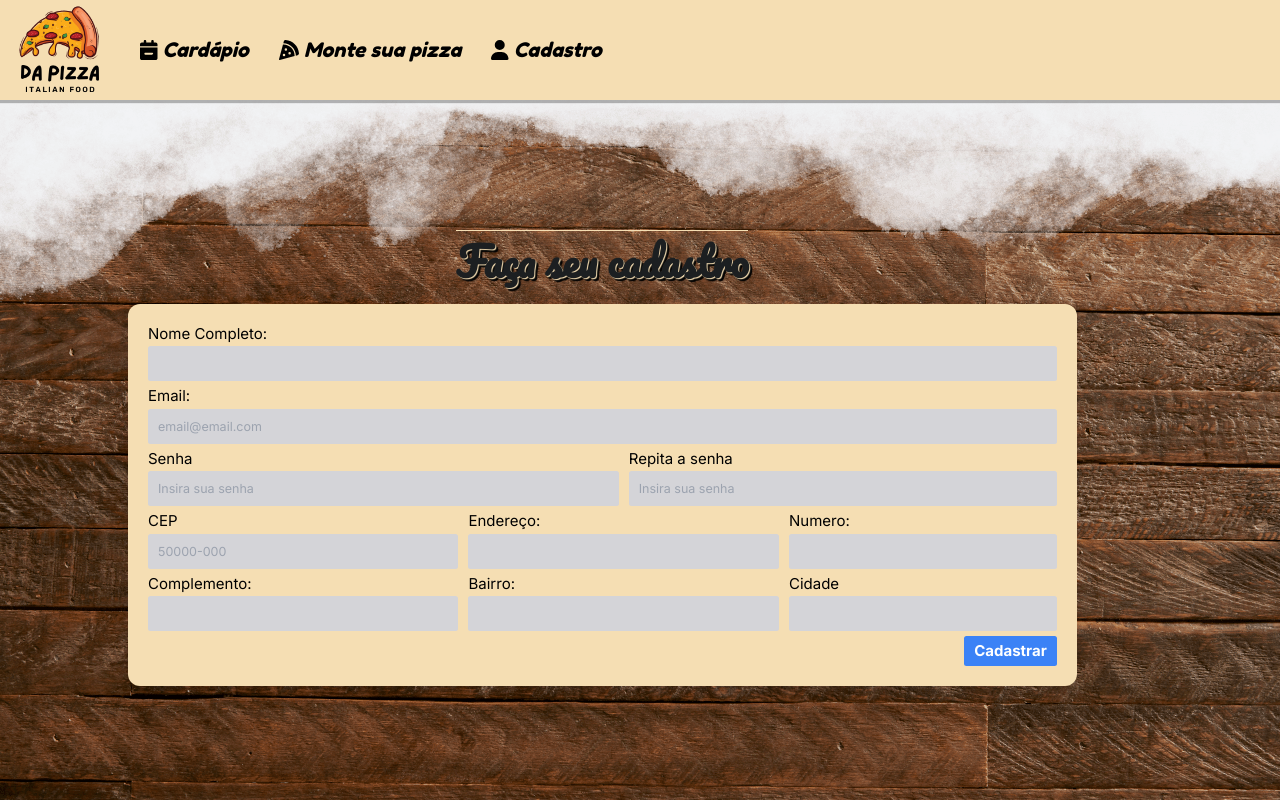
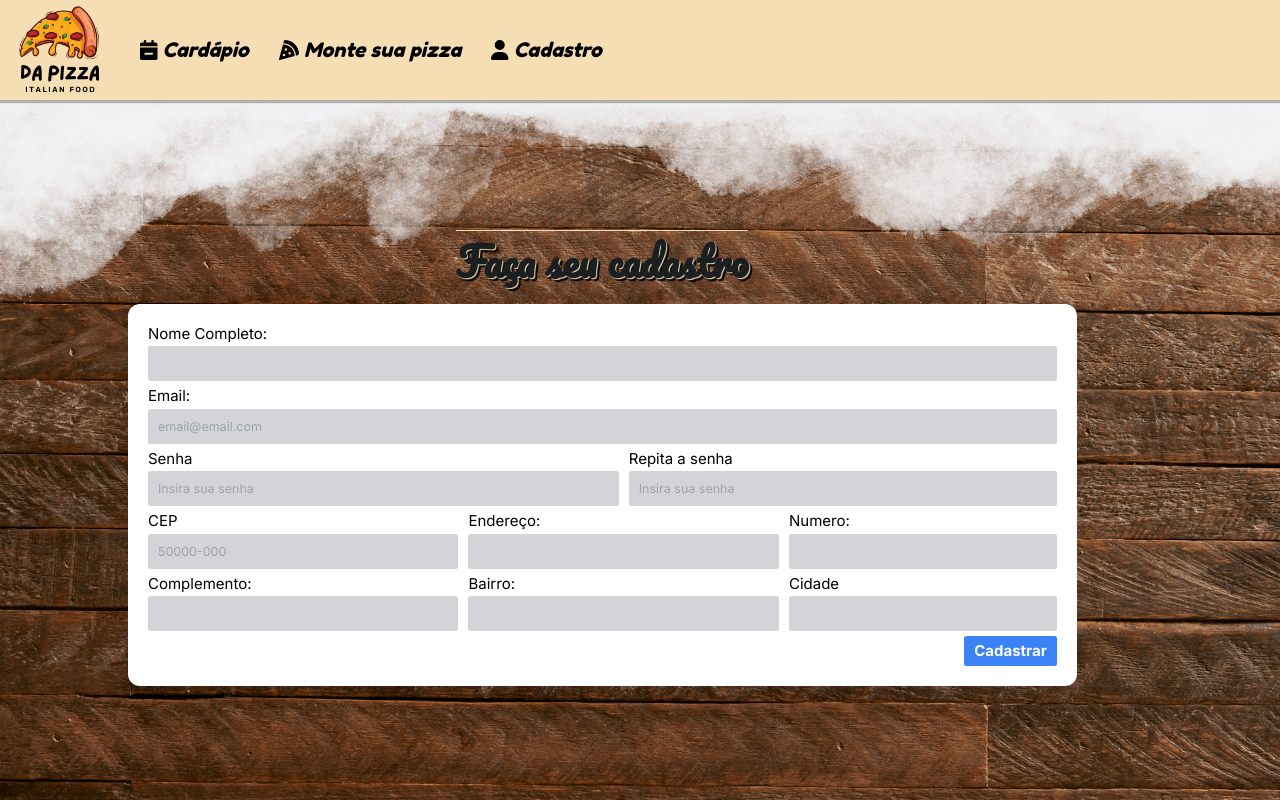
Before and after one commit to gabryel-araujo/daPizza-React, a Next.js app: page /cadastro in a window 1280 px wide. Shown: the top 800 px of the page. Built offline with nearby package versions, Linux system fonts and the light colour scheme.

Commit message:
correção de nome de tag

```diff
--- a/src/app/globals.css
+++ b/src/app/globals.css
@@ -571,6 +571,6 @@ select {
   background-position-y: -130px;
 }
 
-.wheat {
+.wheat-bg {
   background-color: wheat;
 }
--- a/src/app/usuarios/page.jsx
+++ b/src/app/usuarios/page.jsx
@@ -58,7 +58,7 @@ export default function Home() {
         <div className="grid grid-cols-3">
           {users.map((user) => (
             <div
-              className="wheat shadow-lg rounded-lg p-4 mb-5 mx-2 my-2"
+              className="wheat-bg shadow-lg rounded-lg p-4 mb-5 mx-2 my-2"
               key={user.email}
             >
               <div className="flex justify-between items-center">
```
